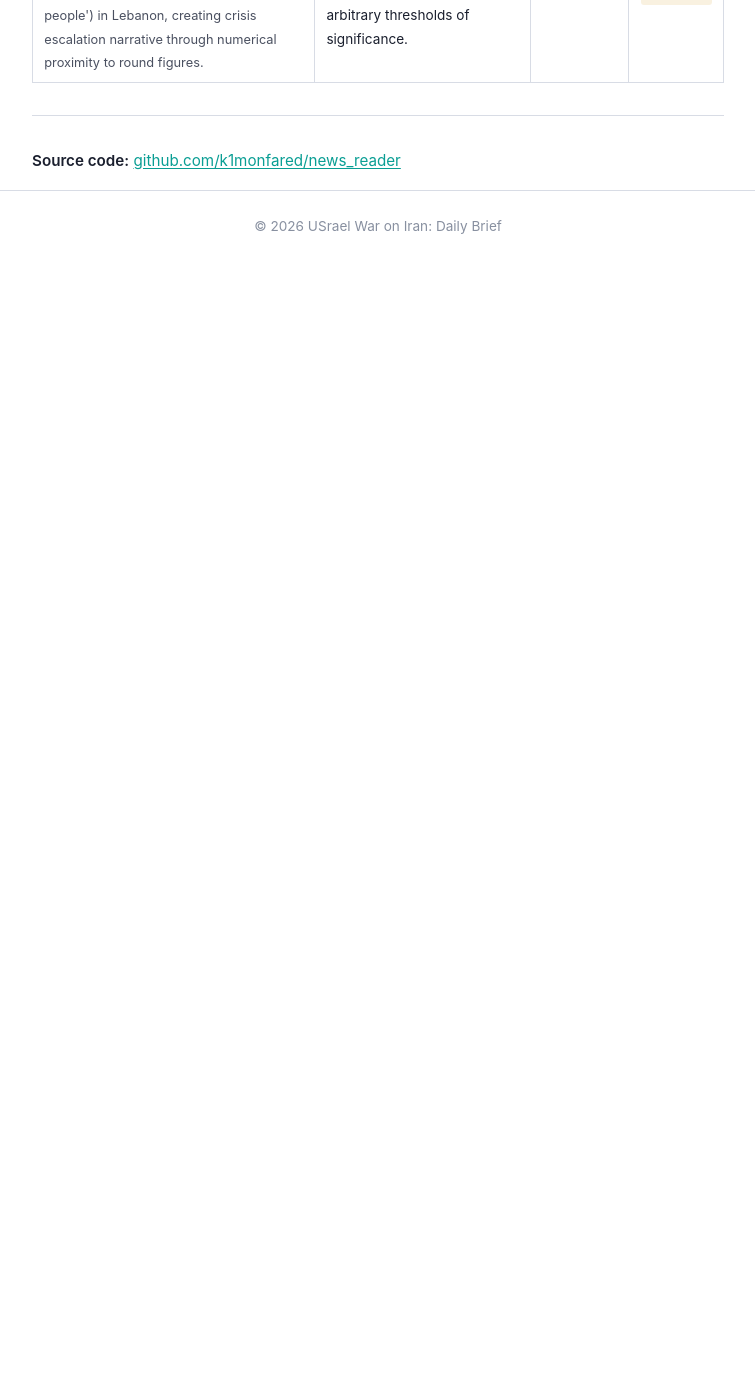
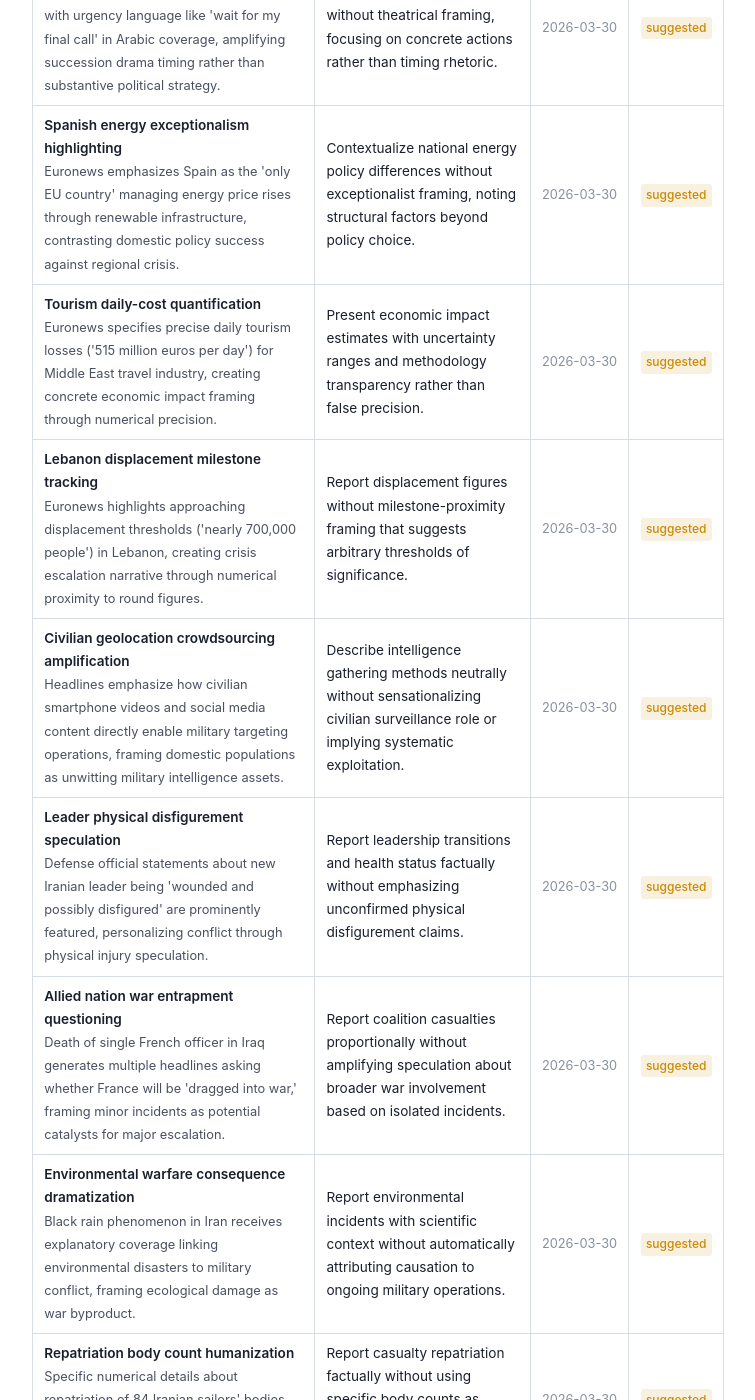
Before and after one commit to k1monfared/news_reader, a Jekyll site: the page built from docs/about.md, in a window 1280 px wide and 1400 px high, scrolled down 17218 px. Shown: the whole window, without its empty margins (262-1017 px from the left). Built offline with Jekyll 4.4.1, drawn with Linux system fonts in a browser that asks for light colours; before the commit the page ends 17480 px from its top, so only the background shows below that; some of the changed text lies outside the part shown.

```diff
--- a/docs/_data/source_biases.json
+++ b/docs/_data/source_biases.json
@@ -209,6 +209,27 @@
         "pattern": "Orphan pearl cultural mythology",
         "detail": "Al Jazeera uses poetic descriptor 'orphan pearl' for Kharg Island oil facilities, culturally mythologizing infrastructure targets through literary framing.",
         "debias": "Describe infrastructure with technical rather than literary language to avoid romanticizing potential targets.",
+        "date_added": "2026-03-30",
+        "status": "suggested"
+      },
+      {
+        "pattern": "Kurdish casualty regionalization emphasis",
+        "detail": "Deaths in Iranian Kurdistan are highlighted with specific regional designation and official sourcing, emphasizing ethnic minority targeting within broader conflict.",
+        "debias": "Report regional casualties without disproportionately emphasizing ethnic dimensions that may not be primary military factors.",
+        "date_added": "2026-03-30",
+        "status": "suggested"
+      },
+      {
+        "pattern": "Hamas diplomatic mediation positioning",
+        "detail": "Hamas statements urging Iran to halt Gulf attacks are featured prominently, framing designated terrorist organization as regional peacemaking intermediary.",
+        "debias": "Report statements from armed groups in conflict context without positioning them as neutral diplomatic mediators.",
+        "date_added": "2026-03-30",
+        "status": "suggested"
+      },
+      {
+        "pattern": "No quarter war crime framing",
+        "detail": "Expert analysis that US 'no quarter' threat violates international law is emphasized, framing policy statements through legal violation lens with analyst authority.",
+        "debias": "Report legal analyses as one perspective among others without presenting single expert view as definitive international law determination.",
         "date_added": "2026-03-30",
         "status": "suggested"
       }
@@ -690,6 +711,62 @@
         "debias": "Report displacement figures without milestone-proximity framing that suggests arbitrary thresholds of significance.",
         "date_added": "2026-03-30",
         "status": "suggested"
+      },
+      {
+        "pattern": "Civilian geolocation crowdsourcing amplification",
+        "detail": "Headlines emphasize how civilian smartphone videos and social media content directly enable military targeting operations, framing domestic populations as unwitting military intelligence assets.",
+        "debias": "Describe intelligence gathering methods neutrally without sensationalizing civilian surveillance role or implying systematic exploitation.",
+        "date_added": "2026-03-30",
+        "status": "suggested"
+      },
+      {
+        "pattern": "Leader physical disfigurement speculation",
+        "detail": "Defense official statements about new Iranian leader being 'wounded and possibly disfigured' are prominently featured, personalizing conflict through physical injury speculation.",
+        "debias": "Report leadership transitions and health status factually without emphasizing unconfirmed physical disfigurement claims.",
+        "date_added": "2026-03-30",
+        "status": "suggested"
+      },
+      {
+        "pattern": "Allied nation war entrapment questioning",
+        "detail": "Death of single French officer in Iraq generates multiple headlines asking whether France will be 'dragged into war,' framing minor incidents as potential catalysts for major escalation.",
+        "debias": "Report coalition casualties proportionally without amplifying speculation about broader war involvement based on isolated incidents.",
+        "date_added": "2026-03-30",
+        "status": "suggested"
+      },
+      {
+        "pattern": "Environmental warfare consequence dramatization",
+        "detail": "Black rain phenomenon in Iran receives explanatory coverage linking environmental disasters to military conflict, framing ecological damage as war byproduct.",
+        "debias": "Report environmental incidents with scientific context without automatically attributing causation to ongoing military operations.",
+        "date_added": "2026-03-30",
+        "status": "suggested"
+      },
+      {
+        "pattern": "Repatriation body count humanization",
+        "detail": "Specific numerical details about repatriation of 84 Iranian sailors' bodies from Sri Lanka emphasize human cost through logistical death aftermath.",
+        "debias": "Report casualty repatriation factually without using specific body counts as primary emotional framing device.",
+        "date_added": "2026-03-30",
+        "status": "suggested"
+      },
+      {
+        "pattern": "Cross-conflict retaliatory target expansion",
+        "detail": "Iranian lawmaker statement that Ukraine is 'legitimate war target' for drone support is prominently featured, framing geographically distant conflicts as interconnected threat networks.",
+        "debias": "Report threat statements in diplomatic context without amplifying speculative conflict expansion beyond primary theaters.",
+        "date_added": "2026-03-30",
+        "status": "suggested"
+      },
+      {
+        "pattern": "Marine deployment ground invasion speculation",
+        "detail": "Movement of 2,200 marines generates multiple headlines questioning whether Trump is 'preparing ground invasion,' framing routine force positioning as invasion harbinger.",
+        "debias": "Report troop deployments with military context and stated purposes without speculating about undeclared invasion intentions.",
+        "date_added": "2026-03-30",
+        "status": "suggested"
+      },
+      {
+        "pattern": "Ex-leader forum antiwar legitimization",
+        "detail": "Coverage of Balkan ex-presidents criticizing Iran war at Baku Forum platforms former leaders' opposition as legitimate diplomatic perspective.",
+        "debias": "Report international forum statements proportionally without elevating ex-officials' positions as representative diplomatic consensus.",
+        "date_added": "2026-03-30",
+        "status": "suggested"
       }
     ],
     "notes": "Reliable but limited conflict coverage"
```
Also changed, not shown: docs/_posts/2026-03-14-daily-brief.md (added, +119 -0 lines).
